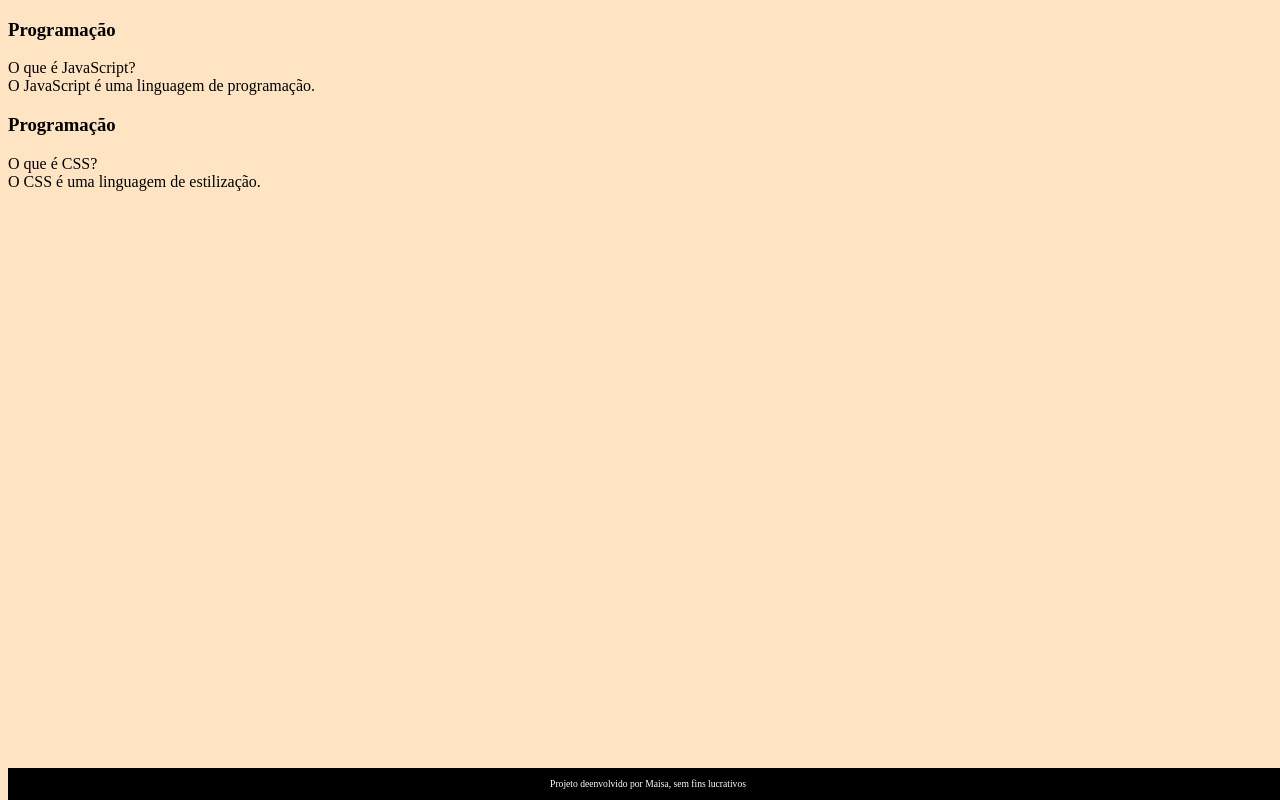
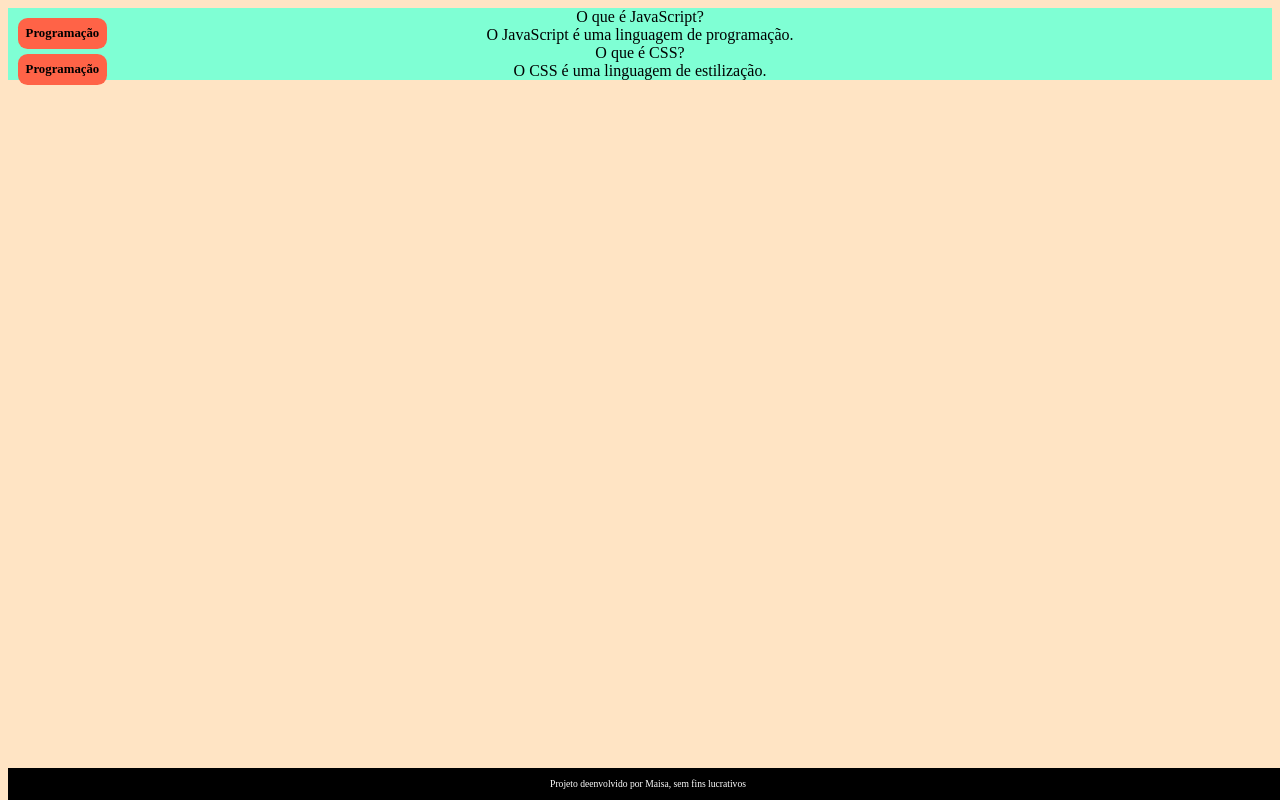
Before and after one commit to maisamelllo/FLASHCARDS, a plain HTML site: page index.html in a window 1280 px wide. Drawn offline with Linux system fonts and the light colour scheme.

Commit message:
espaçamento

```diff
--- a/assets/styles.css
+++ b/assets/styles.css
@@ -16,3 +16,27 @@ footer{
     font-size: 0.6rem;
     margin-top: 0.5rem;
 }
+#container{
+    displey: flex;
+}
+.cartão{
+    margin: 1em, 1em;
+    background-color: aqua;
+    height: 20rem;
+    flex-grow: 1;
+    flex-basis: calc(33% - 6rem);
+}
+.cartao__conteudo{
+    text-align: center;
+    background-color: aquamarine;
+    height: 100%;
+}
+.cartao__conteudo h3{
+    background-color: tomato;
+    text-align: left;
+    padding: 0.5rem;
+    position: absolute;
+    margin: 0.6rem;
+    border-radius: 0.6rem;
+    font-size: 1vw;
+}
```
